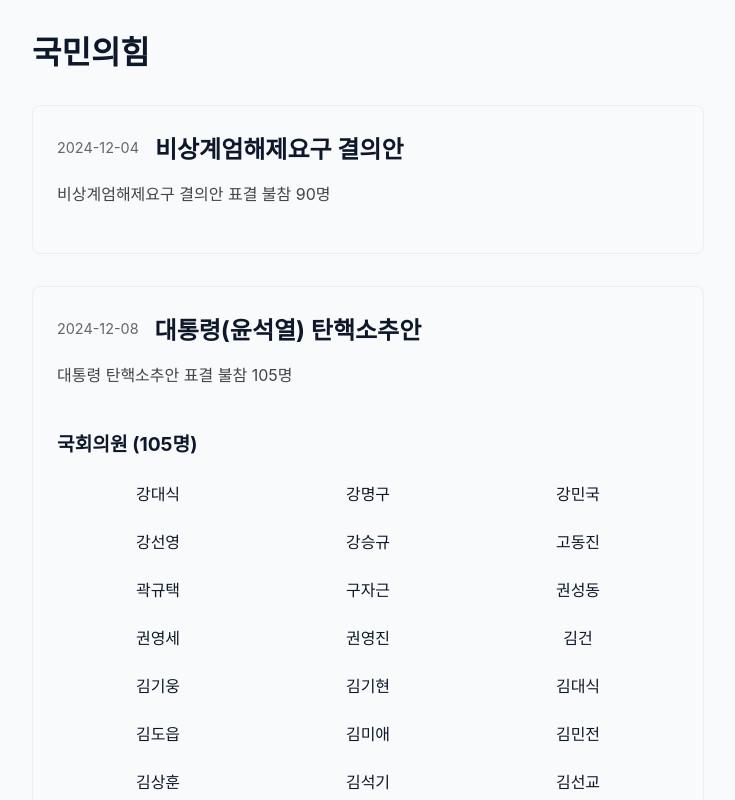
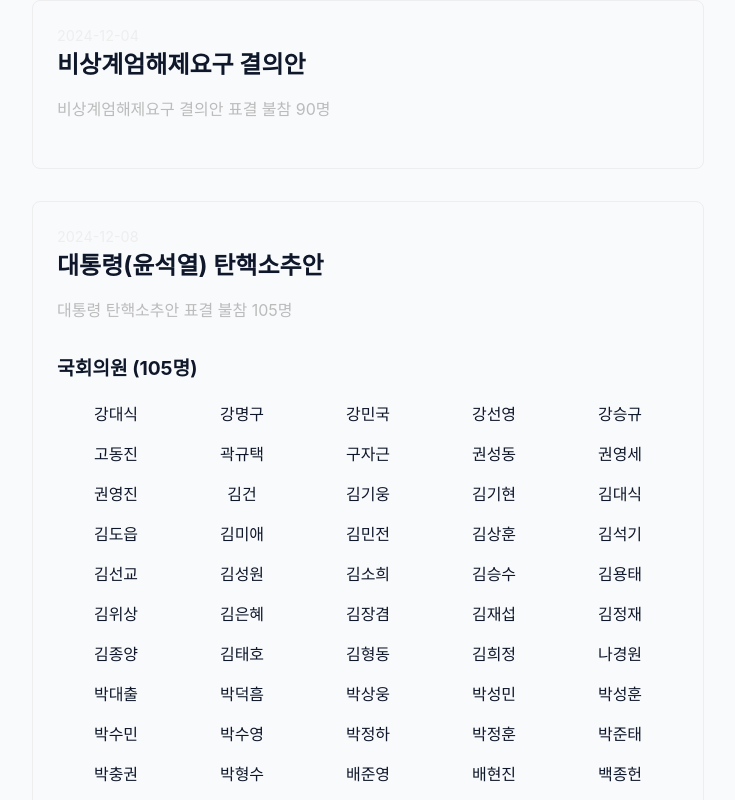
Before and after one commit to masizanet/after123, a Next.js app: page /accomplice in a window 1280 px wide. Shown: the part 160-960 px from the top of the page, without its empty margins (272-1007 px from the left). Built offline with nearby package versions, Linux system fonts and the light colour scheme; a web font is replaced by a local one.

Commit message:
edit style

```diff
--- a/src/app/accomplice/page.tsx
+++ b/src/app/accomplice/page.tsx
@@ -17,7 +17,7 @@ export const metadata: Metadata = {
 };
 
 export default function Page() {
-  return (
+return (
     <div className={styles.container}>
       <header className={styles.header}>
         <h1 className={styles.title}>내란의 공범자들</h1>
--- a/src/components/PPLEventList.module.css
+++ b/src/components/PPLEventList.module.css
@@ -22,15 +22,12 @@
 }
 
 .eventHeader {
-  display: flex;
-  align-items: center;
-  gap: 1rem;
   margin-bottom: 1rem;
 }
 
 .date {
   font-size: 0.9rem;
-  color: #666;
+  color: #EEE;
 }
 
 .eventTitle {
@@ -39,14 +36,12 @@
 }
 
 .description {
-  color: #444;
+  color: #BBB;
   margin-bottom: 1.5rem;
 }
 
 .memberList {
-  display: grid;
-  grid-template-columns: repeat(auto-fit, minmax(300px, 1fr));
-  gap: 2rem;
+  margin: 2rem 0;
 }
 
 .memberSection h3 {
@@ -56,14 +51,14 @@
 
 .memberSection ul {
   display: grid;
-  grid-template-columns: repeat(auto-fill, minmax(150px, 1fr));
+  grid-template-columns: repeat(auto-fill, minmax(100px, 1fr));
   gap: 0.5rem;
   list-style: none;
   padding: 0;
 }
 
 .memberSection li {
-  padding: 0.5rem;
+  padding: 0.25rem;
   /* background: #f5f5f5; */
   border-radius: 4px;
   text-align: center;
--- a/src/components/PPLEventList.tsx
+++ b/src/components/PPLEventList.tsx
@@ -1,36 +1,44 @@
+"use client";
+
 import React from 'react';
 import { PPL_EVENTS } from '@/constants/pplEvents';
 import styles from './PPLEventList.module.css';
+import { VoteDetail } from './VoteDetail';
+import type { BillDetail as BillDetailType, VoteResult } from '@/types/bill';
 import Link from 'next/link';
+import { useRouter } from 'next/navigation';
 
-export function PPLEventList() {
+interface Props {
+    detail: BillDetailType;
+    voteResult: VoteResult | null;
+    isImportant?: boolean;
+}
+
+export function PPLEventList({ detail, voteResult, isImportant = false }: Props) {
     return (
         <div className={styles.container}>
-      <h1 className={styles.title}>국민의힘</h1>
-
             <div className={styles.timeline}>
             {PPL_EVENTS.map(event => (
                 <article key={event.id} className={styles.event}>
                 <header className={styles.eventHeader}>
                 <time className={styles.date}>{event.date}</time>
 
-                {event.type !== 'participate' && (
                 <h2 className={styles.eventTitle}>
-                    <Link href={`/bills/${event.id}`}>
-                        {event.title}
-                    </Link>
+                {event.type === 'participate' ? event.title : (
+                    <Link href={`/bills/${event.id}`}>{event.title}</Link>
+                )}
                 </h2>
-                )}
-                {event.type === 'participate' && (
-                    <h2 className={styles.eventTitle}>
-                    {event.title}
-                    </h2>
-                )}
 
                 </header>
 
                 <p className={styles.description}>{event.description}</p>
-
+                {event.type !== 'participate' && voteResult && (
+                    <VoteDetail
+                        billId={detail.BILL_ID}
+                        voteResult={voteResult}
+                        isImportant={isImportant}
+                    />
+                )}
                 {event.type === 'participate' && event.members && (
                     <div className={styles.memberList}>
                     <section className={styles.memberSection}>
```
Lines whose indentation alone changed are shown as unchanged.
